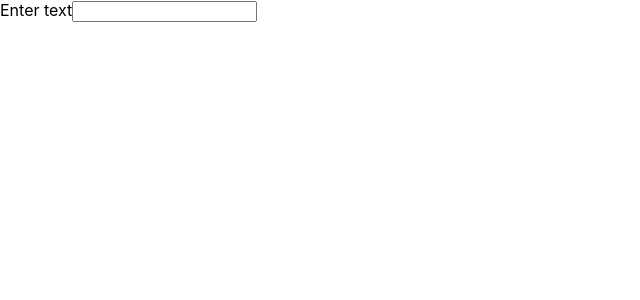
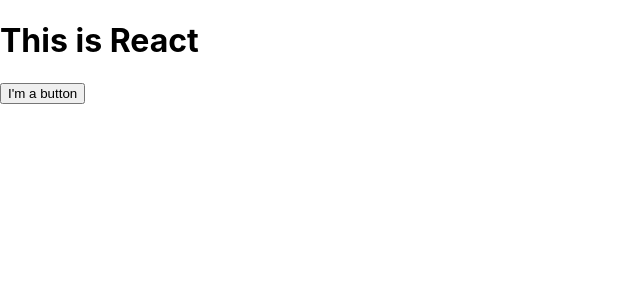
Before and after one commit to thailamgit/BaiTap, a React (Create React App) app: page / in a window 1280 px wide. Shown: the top 300 px of the page, without its empty margins (0-640 px from the left). Built offline with nearby package versions, Linux system fonts and the light colour scheme; the HTML template or start-up script is replaced by a standard one.

Commit message:
first step

```diff
--- a/src/App.tsx
+++ b/src/App.tsx
@@ -1,27 +1,19 @@
 import React from 'react';
-// Defining our App Component
-
-const App = () => {
-
-  const onInputWord: React.ChangeEventHandler<HTMLInputElement> = (event) => {
-    console.log(event.target.value);
-  }
-
-  console.log("test")
-
+function MyButton () {
   return (
-    <div>
-      <form>
-        <label>Enter text</label>
-        <input type="text"
-              onChange={onInputWord}
-        />
-      </form>
-    </div>
-  );
-
+    <button>
+      I'm a button
+    </button>
+  )
 }
 
+function MyApp () {
+  return (
+    <>
+      <h1>This is React</h1>
+      <MyButton/>
+    </>
+  )
+}
 
-// Exporting your Default App Component
-export default App;
+export default MyApp
```
